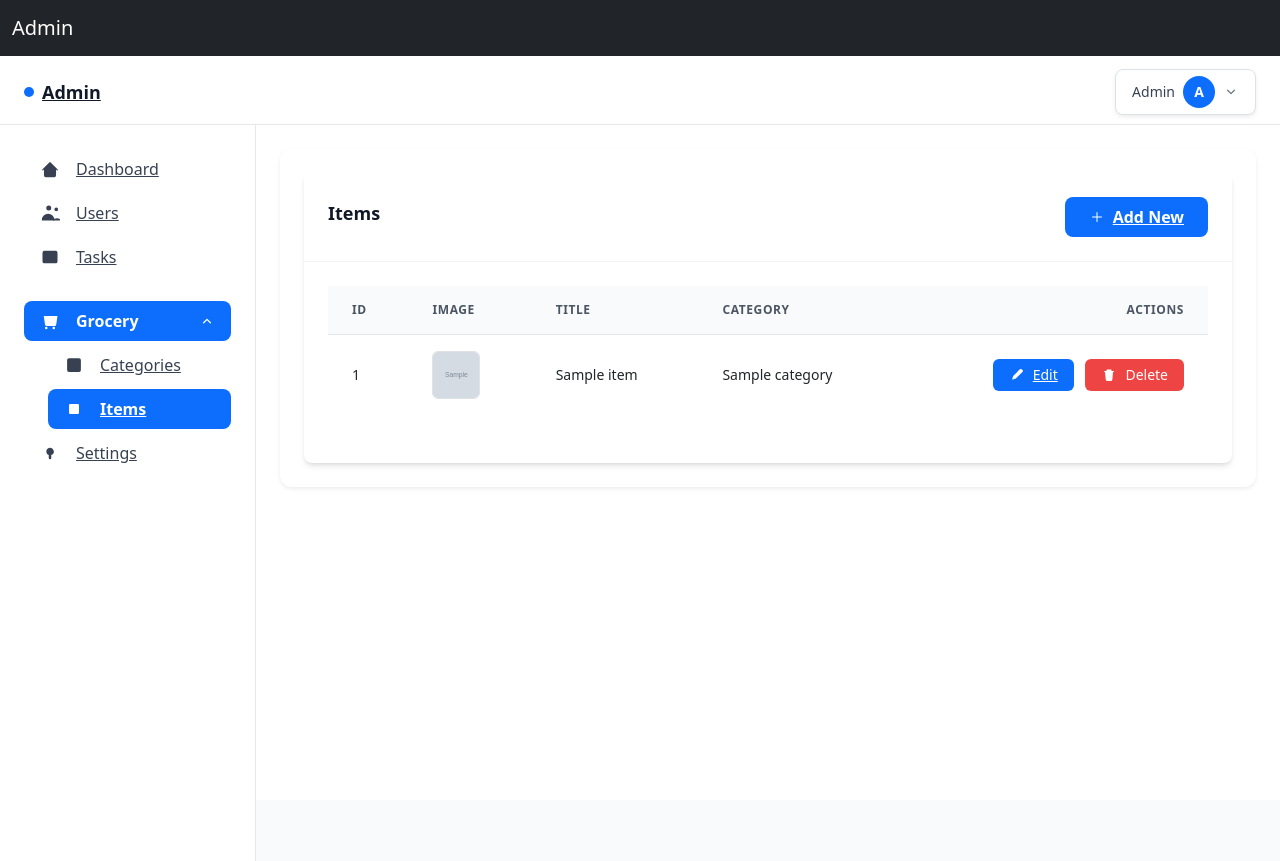
After one commit to leogeeks/veryapp, a Laravel app: page /admin/grocery/items in a window 1280 px wide. The commit adds this page. Run offline with Laravel 12, Linux system fonts and the light colour scheme; a user stored in the database is signed in; data comes from the database, SQL or seed files in the repository; tables that the repository leaves empty hold one stand-in row (values such as "Sample post"); grey boxes marked "Sample" are stand-in pictures; some libraries are stand-ins or nearby versions.

Commit message:
feat: Add grocery management module and views
Co-authored-by: ali.raza <ali.raza@geeksroot.com>

```diff
--- /dev/null
+++ b/laravel-api/resources/views/admin/grocery/items/index.blade.php
@@ -0,0 +1,59 @@
+@extends('layouts.admin')
+
+@section('admin_content')
+  <div class="bg-white rounded-lg shadow-md overflow-hidden">
+    <div class="px-6 py-4 flex items-center justify-between border-b border-gray-100">
+      <h2 class="text-lg font-semibold text-gray-900">Items</h2>
+      <a href="/admin/grocery/items/create" class="inline-flex items-center gap-2 px-4 py-2 rounded-lg bg-primary text-white font-semibold hover:bg-red-600">
+        <svg class="w-4 h-4" viewBox="0 0 24 24" fill="currentColor"><path d="M12 4.5a.75.75 0 0 1 .75.75v6h6a.75.75 0 0 1 0 1.5h-6v6a.75.75 0 0 1-1.5 0v-6h-6a.75.75 0 0 1 0-1.5h6v-6A.75.75 0 0 1 12 4.5Z"/></svg>
+        Add New
+      </a>
+    </div>
+    <div class="px-6 py-4">
+      <div class="overflow-x-auto">
+        <table class="min-w-full divide-y divide-gray-200 text-sm">
+          <thead class="bg-gray-50">
+            <tr>
+              <th class="px-4 py-3 text-left font-bold text-xs tracking-wider uppercase text-gray-600">ID</th>
+              <th class="px-4 py-3 text-left font-bold text-xs tracking-wider uppercase text-gray-600">Image</th>
+              <th class="px-4 py-3 text-left font-bold text-xs tracking-wider uppercase text-gray-600">Title</th>
+              <th class="px-4 py-3 text-left font-bold text-xs tracking-wider uppercase text-gray-600">Category</th>
+              <th class="px-4 py-3 text-right font-bold text-xs tracking-wider uppercase text-gray-600">Actions</th>
+            </tr>
+          </thead>
+          <tbody class="divide-y divide-gray-100 bg-white">
+            @foreach($items as $item)
+            <tr class="hover:bg-gray-50">
+              <td class="px-4 py-3">{{ $item->id }}</td>
+              <td class="px-4 py-3">
+                @if($item->image)
+                  <img src="/storage/items/{{ $item->image }}" alt="{{ $item->title }}" class="w-12 h-12 object-cover rounded-md border" />
+                @else
+                  <span class="text-gray-500">—</span>
+                @endif
+              </td>
+              <td class="px-4 py-3">{{ $item->title }}</td>
+              <td class="px-4 py-3">{{ $item->category?->title }}</td>
+              <td class="px-4 py-3 text-right">
+                <a href="/admin/grocery/items/{{ $item->id }}/edit" class="inline-flex items-center gap-2 px-3 py-1.5 bg-primary text-white rounded-md hover:bg-red-600 mr-2">
+                  <svg class="w-4 h-4" viewBox="0 0 24 24" fill="currentColor"><path d="M16.862 3.487a1.5 1.5 0 0 1 2.121 0l1.53 1.53a1.5 1.5 0 0 1 0 2.12l-9.9 9.9a1.5 1.5 0 0 1-.53.35l-4.24 1.41a.75.75 0 0 1-.948-.948l1.41-4.24a1.5 1.5 0 0 1 .35-.53l9.9-9.9Z"/></svg>
+                  Edit
+                </a>
+                <form action="/admin/grocery/items/{{ $item->id }}" method="POST" class="inline" onsubmit="return confirm('Delete item?')">
+                  @csrf
+                  @method('DELETE')
+                  <button class="inline-flex items-center gap-2 px-3 py-1.5 bg-red-500 text-white rounded-md hover:bg-red-600" type="submit">
+                    <svg class="w-4 h-4" viewBox="0 0 24 24" fill="currentColor"><path d="M9 3.75h6a.75.75 0 0 1 .75.75V6h3a.75.75 0 0 1 0 1.5h-.71l-1.1 12.02A2.25 2.25 0 0 1 14.69 21H9.31a2.25 2.25 0 0 1-2.25-2.48L5.96 7.5H5.25A.75.75 0 0 1 5.25 6h3V4.5a.75.75 0 0 1 .75-.75Z"/></svg>
+                    Delete
+                  </button>
+                </form>
+              </td>
+            </tr>
+            @endforeach
+          </tbody>
+        </table>
+      </div>
+      <div class="mt-4">{{ $items->links() }}</div>
+    </div>
+  </div>
+@endsection
--- a/laravel-api/resources/views/layouts/admin.blade.php
+++ b/laravel-api/resources/views/layouts/admin.blade.php
@@ -1,5 +1,5 @@
 <!DOCTYPE html>
-<html lang="en" x-data="{ sidebarOpen: false, userMenu: false }" class="h-full bg-gray-50">
+<html lang="en" x-data="{ sidebarOpen: false, userMenu: false, groceryOpen: false }" class="h-full bg-gray-50">
 <head>
   <meta charset="UTF-8">
   <meta name="viewport" content="width=device-width, initial-scale=1.0">
@@ -55,7 +55,7 @@
     <div class="flex">
       <!-- Sidebar -->
       <aside class="w-64 bg-white border-r border-gray-200 hidden md:block min-h-[calc(100vh-4rem)]">
-        <nav class="p-4 space-y-1">
+        <nav class="p-4 space-y-1" x-init="$nextTick(() => { if (window.location.pathname.startsWith('/admin/grocery')) groceryOpen = true })">
           <a href="/admin/dashboard" class="flex items-center gap-3 px-3 py-2 rounded-lg text-gray-700 hover:bg-gray-100 {{ request()->is('admin/dashboard') ? 'bg-primary text-white font-semibold' : '' }}">
             <svg class="w-5 h-5" viewBox="0 0 24 24" fill="currentColor"><path d="M11.47 3.84a.75.75 0 0 1 1.06 0l8.69 8.69a.75.75 0 1 1-1.06 1.06l-.91-.91V19.5A2.25 2.25 0 0 1 17 21.75H7A2.25 2.25 0 0 1 4.75 19.5v-6.82l-.91.91a.75.75 0 0 1-1.06-1.06l8.69-8.69Z"/></svg>
             <span>Dashboard</span>
@@ -69,15 +69,23 @@
             <span>Tasks</span>
           </a>
           <div class="mt-4">
-            <div class="px-3 text-xs uppercase tracking-wider text-gray-500 mb-2">Grocery</div>
-            <a href="/admin/grocery/categories" class="flex items-center gap-3 px-3 py-2 rounded-lg text-gray-700 hover:bg-gray-100 {{ request()->is('admin/grocery/categories*') ? 'bg-primary text-white font-semibold' : '' }}">
-              <svg class="w-5 h-5" viewBox="0 0 24 24" fill="currentColor"><path d="M4.5 6.75A2.25 2.25 0 0 1 6.75 4.5h10.5A2.25 2.25 0 0 1 19.5 6.75v10.5A2.25 2.25 0 0 1 17.25 19.5H6.75A2.25 2.25 0 0 1 4.5 17.25V6.75Z"/></svg>
-              <span>Categories</span>
-            </a>
-            <a href="/admin/grocery/items" class="flex items-center gap-3 px-3 py-2 rounded-lg text-gray-700 hover:bg-gray-100 {{ request()->is('admin/grocery/items*') ? 'bg-primary text-white font-semibold' : '' }}">
-              <svg class="w-5 h-5" viewBox="0 0 24 24" fill="currentColor"><path d="M6 7.5A1.5 1.5 0 0 1 7.5 6h9A1.5 1.5 0 0 1 18 7.5v9A1.5 1.5 0 0 1 16.5 18h-9A1.5 1.5 0 0 1 6 16.5v-9Z"/></svg>
-              <span>Items</span>
-            </a>
+            <button type="button" @click="groceryOpen = !groceryOpen" class="w-full flex items-center justify-between px-3 py-2 rounded-lg text-gray-700 hover:bg-gray-100 {{ request()->is('admin/grocery*') ? 'bg-primary text-white font-semibold' : '' }}">
+              <span class="flex items-center gap-3">
+                <svg class="w-5 h-5" viewBox="0 0 24 24" fill="currentColor"><path d="M3 6h18l-1.5 9.75A2.25 2.25 0 0 1 17.26 18H8.24a2.25 2.25 0 0 1-2.22-1.88L4.5 6Z"/><path d="M9 20.25a1.5 1.5 0 1 1-3 0 1.5 1.5 0 0 1 3 0Zm9 0a1.5 1.5 0 1 1-3 0 1.5 1.5 0 0 1 3 0Z"/></svg>
+                <span>Grocery</span>
+              </span>
+              <svg class="w-4 h-4" viewBox="0 0 20 20" fill="currentColor" :class="{'rotate-180': groceryOpen}"><path fill-rule="evenodd" d="M5.23 7.21a.75.75 0 011.06.02L10 10.94l3.71-3.71a.75.75 0 111.06 1.06l-4.24 4.24a.75.75 0 01-1.06 0L5.21 8.29a.75.75 0 01.02-1.08z" clip-rule="evenodd"/></svg>
+            </button>
+            <div class="mt-1 space-y-1" x-show="groceryOpen" x-collapse>
+              <a href="/admin/grocery/categories" class="flex items-center gap-3 ml-6 px-3 py-2 rounded-lg text-gray-700 hover:bg-gray-100 {{ request()->is('admin/grocery/categories*') ? 'bg-primary text-white font-semibold' : '' }}">
+                <svg class="w-5 h-5" viewBox="0 0 24 24" fill="currentColor"><path d="M3.75 6A2.25 2.25 0 0 1 6 3.75h12A2.25 2.25 0 0 1 20.25 6v12A2.25 2.25 0 0 1 18 20.25H6A2.25 2.25 0 0 1 3.75 18V6Z"/></svg>
+                <span>Categories</span>
+              </a>
+              <a href="/admin/grocery/items" class="flex items-center gap-3 ml-6 px-3 py-2 rounded-lg text-gray-700 hover:bg-gray-100 {{ request()->is('admin/grocery/items*') ? 'bg-primary text-white font-semibold' : '' }}">
+                <svg class="w-5 h-5" viewBox="0 0 24 24" fill="currentColor"><path d="M6 7.5A1.5 1.5 0 0 1 7.5 6h9A1.5 1.5 0 0 1 18 7.5v9A1.5 1.5 0 0 1 16.5 18h-9A1.5 1.5 0 0 1 6 16.5v-9Z"/></svg>
+                <span>Items</span>
+              </a>
+            </div>
           </div>
           <a href="/admin/settings" class="flex items-center gap-3 px-3 py-2 rounded-lg text-gray-700 hover:bg-gray-100 {{ request()->is('admin/settings*') ? 'bg-primary text-white font-semibold' : '' }}">
             <svg class="w-5 h-5" viewBox="0 0 24 24" fill="currentColor"><path d="M10.5 6a4.5 4.5 0 1 1 3 8.485V18a1.5 1.5 0 1 1-3 0v-3.515A4.5 4.5 0 0 1 10.5 6Z"/></svg>
```
Also changed, not shown: laravel-api/resources/views/admin/grocery/categories/create.blade.php (added, +25 -0 lines), laravel-api/resources/views/admin/grocery/categories/edit.blade.php (added, +26 -0 lines), laravel-api/resources/views/admin/grocery/categories/index.blade.php (added, +49 -0 lines), laravel-api/resources/views/admin/grocery/items/create.blade.php (added, +44 -0 lines), laravel-api/resources/views/admin/grocery/items/edit.blade.php (added, +50 -0 lines).
